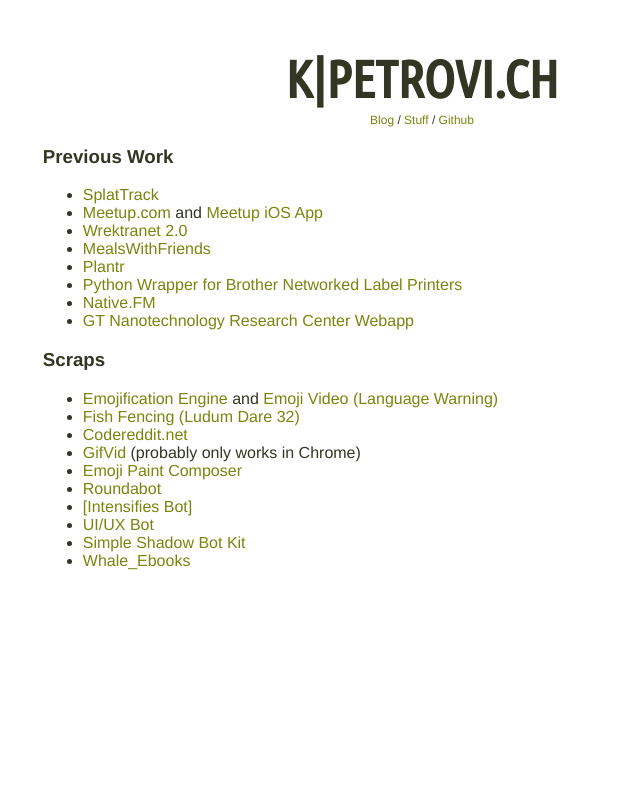
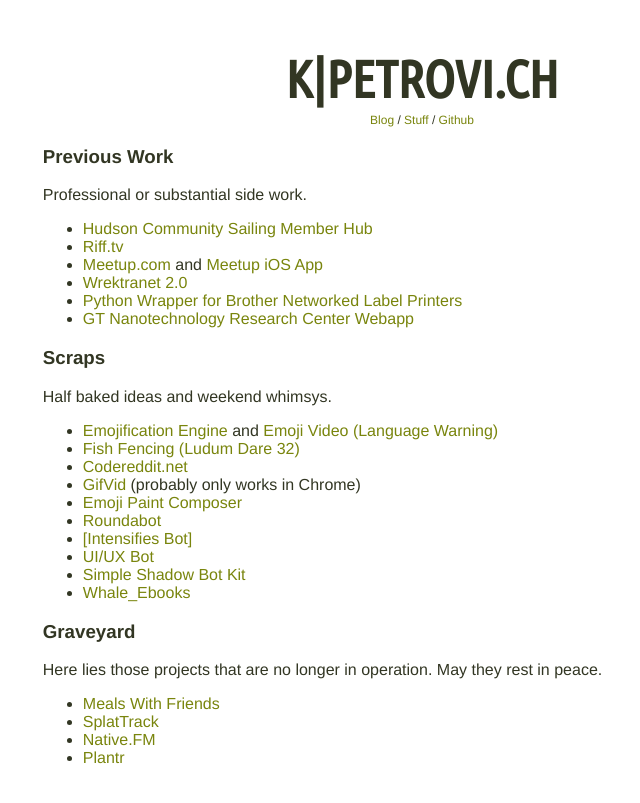
Before and after one commit to fozzle/fozzle.github.io, a Jekyll site: the page built from stuff.html, in a window 1280 px wide. Shown: the top 803 px of the page, without its empty margins (218-858 px from the left). Built offline with Jekyll 4.4.1, drawn with Linux system fonts in a browser that asks for light colours.

Commit message:
update stuff

```diff
--- a/stuff.html
+++ b/stuff.html
@@ -4,17 +4,17 @@ title: Kyle Petrovich - Stuff
 ---
 
 <h3>Previous Work</h3>
+  <p>Professional or substantial side work.</p>
   <ul>
-    <li><a href="https://itunes.apple.com/us/app/splattrack/id1035434357?ls=1&mt=8">SplatTrack</a>
+    <li><a href="https://hudsonsailing.club">Hudson Community Sailing Member Hub</a></li>
+    <li><a href="https://www.riff.tv">Riff.tv</a></li>
     <li><a href="http://meetup.com">Meetup.com</a> and <a href="https://itunes.apple.com/us/app/meetup-groups-near-you-that/id375990038?mt=8">Meetup iOS App</a></li>
     <li><a href="http://github.com/wrekatlanta/wrektranet-new">Wrektranet 2.0</a></li>
-    <li><a href="https://mealswithfriends.co">MealsWithFriends</a></li>
-    <li><a href="http://plantr.herokuapp.com">Plantr</a></li>
     <li><a href="https://github.com/fozzle/python-brotherprint">Python Wrapper for Brother Networked Label Printers</a></li>
-    <li><a href="https://github.com/pstoica/native-fm">Native.FM</a></li>
     <li><a href="http://cleanroom.ien.gatech.edu">GT Nanotechnology Research Center Webapp</a></li>
   </ul>
 <h3>Scraps</h3>
+  <p>Half baked ideas and weekend whimsys.</p>
   <ul>
     <li><a href="https://kpetrovi.ch/emojification-engine/">Emojification Engine</a> and <a href="https://vimeo.com/91852321">Emoji Video (Language Warning)</a></li>
     <li><a href="http://ludumdare.com/compo/ludum-dare-32/?action=preview&uid=52739">Fish Fencing (Ludum Dare 32)</a></li>
@@ -27,3 +27,11 @@ title: Kyle Petrovich - Stuff
     <li><a href="https://github.com/fozzle/simpleshadow">Simple Shadow Bot Kit</a></li>
     <li><a href="https://twitter.com/whale_ebooks">Whale_Ebooks</a></li>
   </ul>
+ <h3>Graveyard</h3>
+   <p>Here lies those projects that are no longer in operation. May they rest in peace.</p>
+   <ul>
+     <li><a href="https://mealswithfriends.co">Meals With Friends</a></li>
+     <li><a href="https://github.com/fozzle/SplatTrack">SplatTrack</a></li>
+     <li><a href="https://github.com/pstoica/native-fm">Native.FM</a></li>
+     <li><a href="http://plantr.herokuapp.com">Plantr</a></li>
+   </ul>
```
